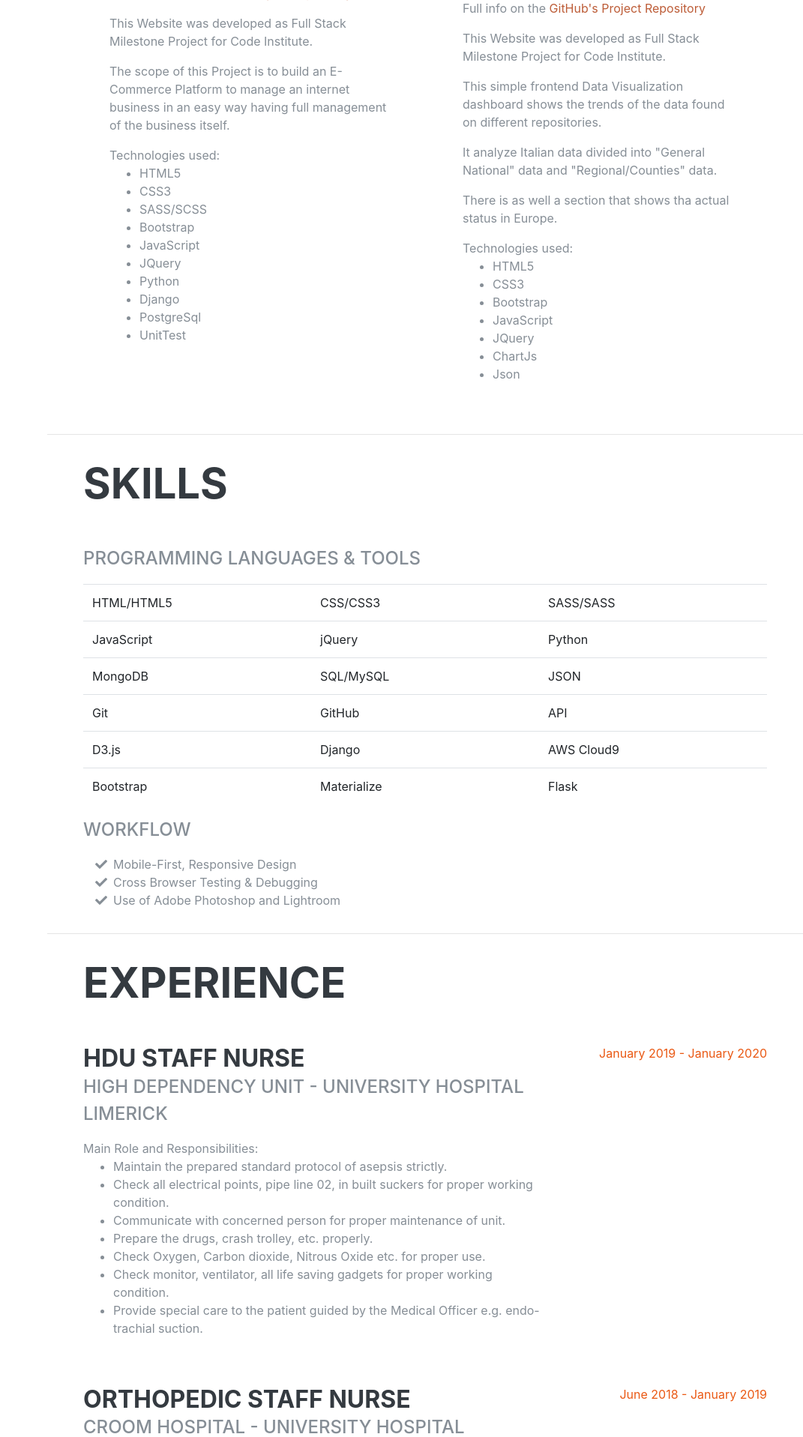
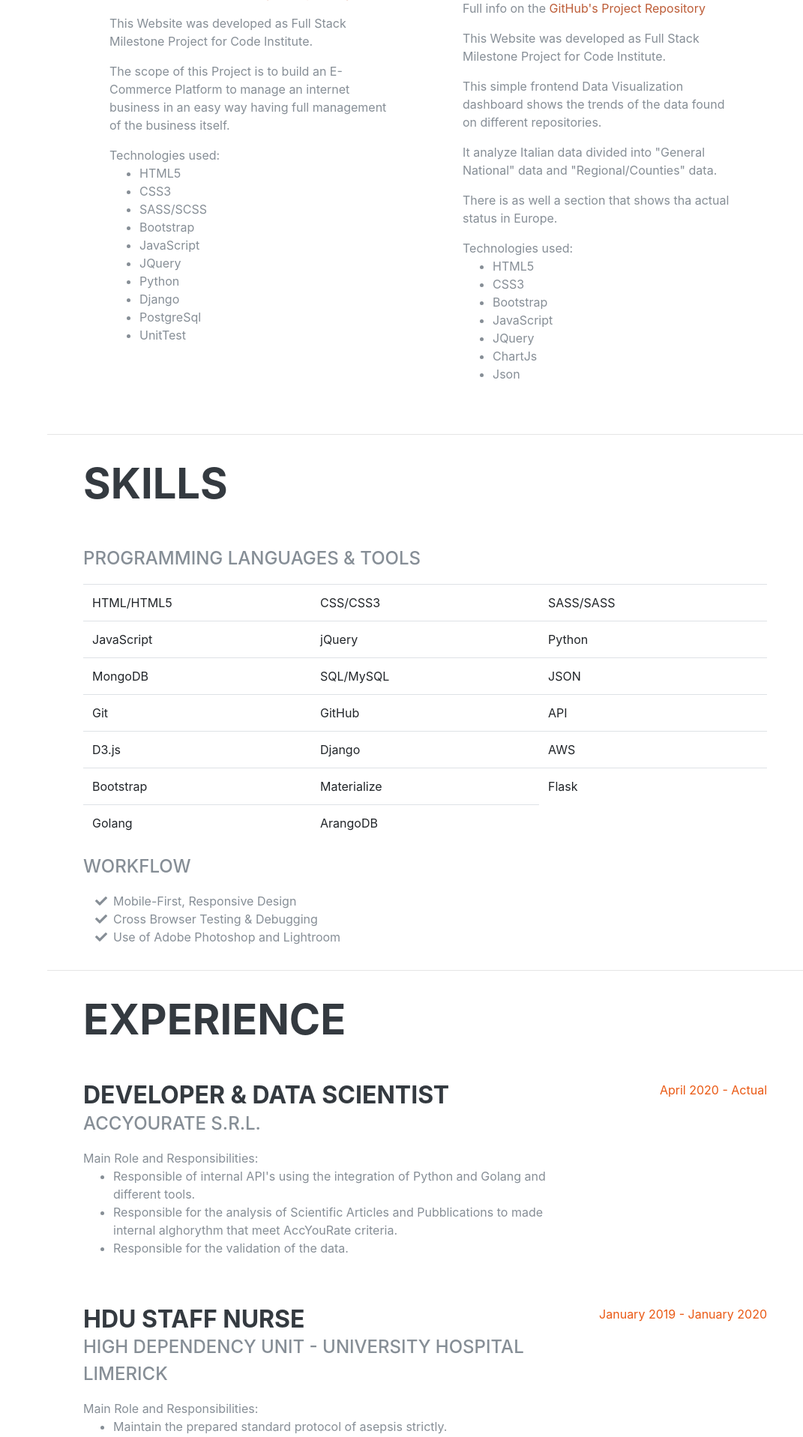
Before and after one commit to gello94/antonio_augello_online_Resume, a Flask app: page / in a window 1280 px wide. Shown: the part 3327-5244 px from the top of the page at 75% size, without its empty margins (209-1280 px from the left). Run offline with Flask 2, Linux system fonts and the light colour scheme; some libraries are stand-ins or nearby versions; some web fonts are replaced.

Commit message:
updated cv with new experience

```diff
--- a/templates/index.html
+++ b/templates/index.html
@@ -42,7 +42,6 @@
         <li class="nav-item">
           <a class="nav-link js-scroll-trigger" href="#about">About</a>
         </li>
-
         <li class="nav-item">
           <a class="nav-link js-scroll-trigger" href="#education">Education</a>
         </li>
@@ -56,7 +55,7 @@
           <a class="nav-link js-scroll-trigger" href="#experience">Experience</a>
         </li>
         <li class="nav-item">
-          <a class="nav-link js-scroll-trigger" href="#interests">Hobbies</a>
+          <a class="nav-link js-scroll-trigger" href="#hobbies">Hobbies</a>
         </li>
       </ul>
     </div>
@@ -74,10 +73,8 @@
           3384538536 · <a href="mailto:name@email.com">toni.gello94@gmail.com</a>
         </div>
         <div class='header_personal'>
-          <p class="lead mb-5">A Nurse that moved into Developing following his passion. Web Software
-            Developer with attention for UX/UI. Photographer as hobbyist with Knowledge of Adobe Photoshop. My actual
-            goal is to be a Full Stack Web Developer and I am continously updating myself with courses and learning new
-            Skills.</p>
+          <p class="lead mb-5">A Nurse that moved into Developing following his passion and now works as software
+            Developer and Data Scientist with the innovative company AccYouRate S.R.L.</p>
         </div>
         <div class="social-icons">
           <a href="https://www.linkedin.com/in/antonio-augello-aba83911a/" target="_blank">
@@ -419,12 +416,16 @@
             <tr>
               <td>D3.js</td>
               <td>Django</td>
-              <td>AWS Cloud9</td>
+              <td>AWS</td>
             </tr>
             <tr>
               <td>Bootstrap</td>
               <td>Materialize</td>
               <td>Flask</td>
+            </tr>
+            <tr>
+              <td>Golang</td>
+              <td>ArangoDB</td>
             </tr>
           </tbody>
         </table>
@@ -450,6 +451,23 @@
     <section class="resume-section p-3 p-lg-5 d-flex justify-content-center" id="experience">
       <div class="w-100">
         <h2 class="mb-5">Experience</h2>
+
+        <div class="resume-item d-flex flex-column flex-md-row justify-content-between mb-5">
+          <div class="resume-content">
+            <h3 class="mb-0">Developer & Data Scientist </h3>
+            <div class="subheading mb-3">AccYouRate S.R.L. </div>
+            <div>Main Role and Responsibilities: </div>
+            <ul>
+              <li>Responsible of internal API's using the integration of Python and Golang and different tools.</li>
+              <li>Responsible for the analysis of Scientific Articles and Pubblications to made internal alghorythm that meet AccYouRate criteria.</li>
+              <li>Responsible for the validation of the data.</li>
+            </ul>
+
+          </div>
+          <div class="resume-date text-md-right">
+            <span class="text-primary">April 2020 - Actual</span>
+          </div>
+        </div>
 
         <div class="resume-item d-flex flex-column flex-md-row justify-content-between mb-5">
           <div class="resume-content">
@@ -505,7 +523,7 @@
 
 
     <!-- Hobbies Section -->
-    <section class="resume-section p-3 p-lg-5 d-flex align-items-center" id="interests">
+    <section class="resume-section p-3 p-lg-5 d-flex align-items-center" id="hobbies">
       <div class="w-100">
         <h2 class="mb-5">Hobbies</h2>
         <div class="subheading mb-3"></div>
```
